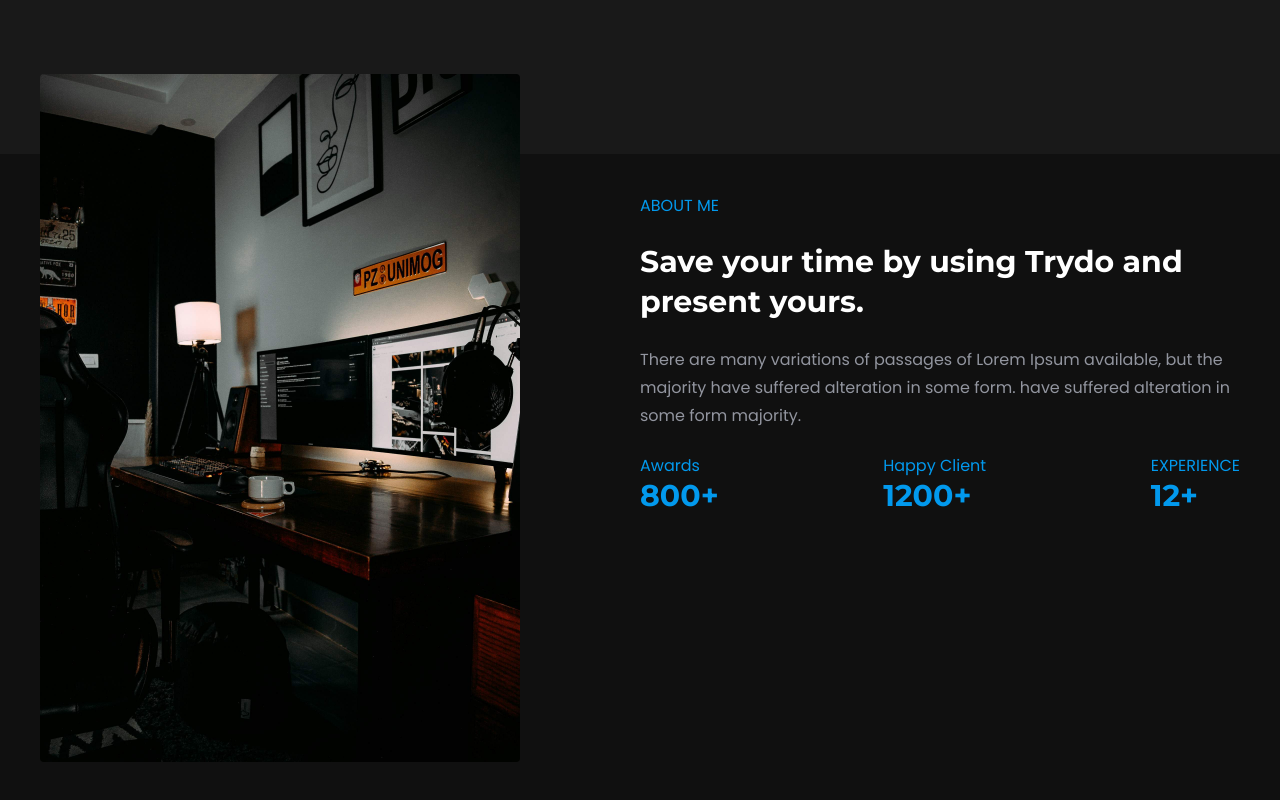
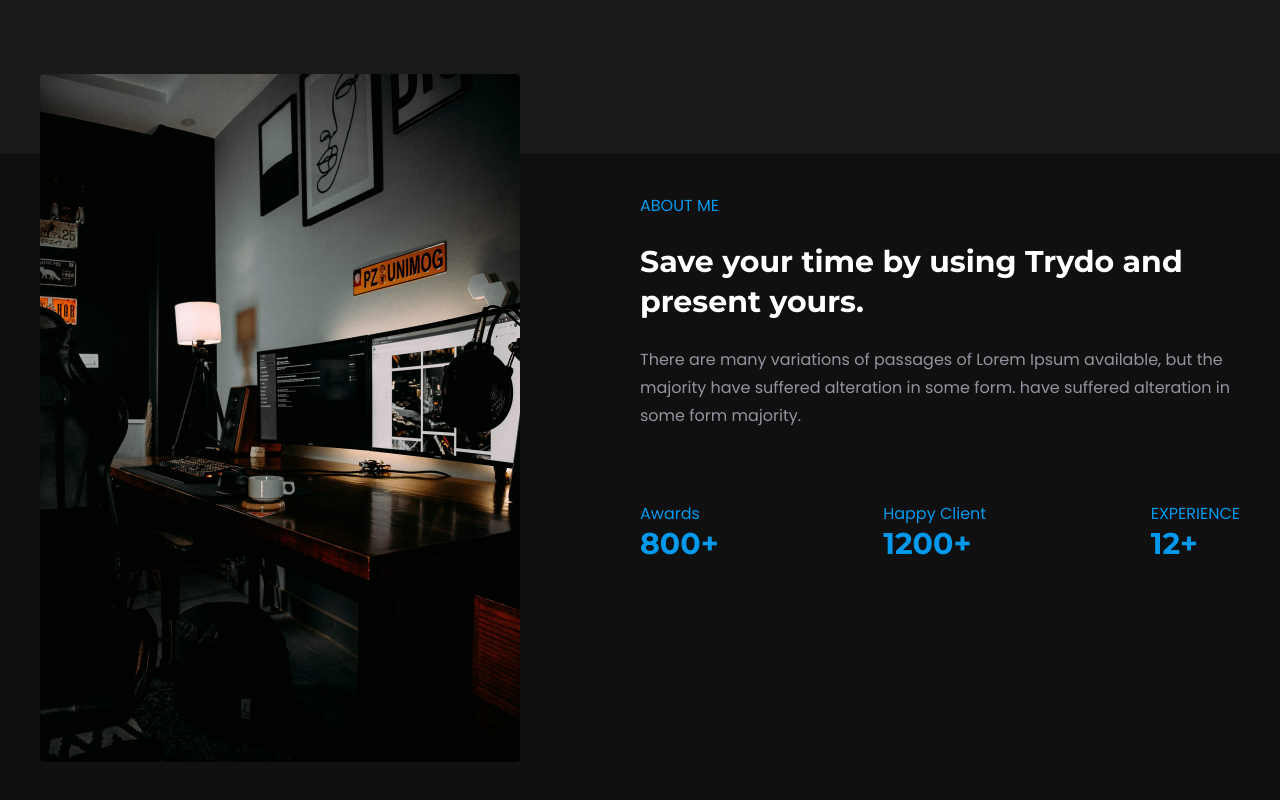
Before and after one commit to sarojdey/portfolio, a React (Vite) app: page / in a window 1280 px wide. Shown: the part 786-1586 px from the top of the page. Built offline with nearby package versions, Linux system fonts and the light colour scheme.

Commit message:
margin fix in about me

```diff
--- a/src/components/AboutMe.jsx
+++ b/src/components/AboutMe.jsx
@@ -8,9 +8,9 @@ function AboutMe() {
         <img src={img} alt="image" className=" h-full w-full object-cover" />
       </div>
       <div className=" h-h2x w-w2 md:h-h1x md:w-w1 "></div>
-      <div className="h-h2x lg: md:h-h1x w-full md:w-1/2">
+      <div className="h-h2x md:h-h1x w-full md:w-1/2">
        <div className="flex flex-col">
-       <span className="pb-6  text-textblue ">ABOUT ME</span>
+       <span className="pb-6 text-textblue ">ABOUT ME</span>
         <span className="pb-6 font-font1 text-3xl font-bold text-textwhite leading-10">Save your time by using Trydo and present yours.</span>
         <span className="pb-6 leading-7 text-textgrey">
           There are many variations of passages of Lorem Ipsum available, but
@@ -18,10 +18,10 @@ function AboutMe() {
           alteration in some form majority.
         </span>
        </div>
-        <div className="flex justify-between">
+        <div className="flex justify-between mt-12 ">
           <div
             className="flex
-            flex-col"
+            flex-col "
           >
             <span className="text-textblue">Awards</span>
             <span className="text-textblue font-font1 text-3xl font-bold">800+</span>
```
